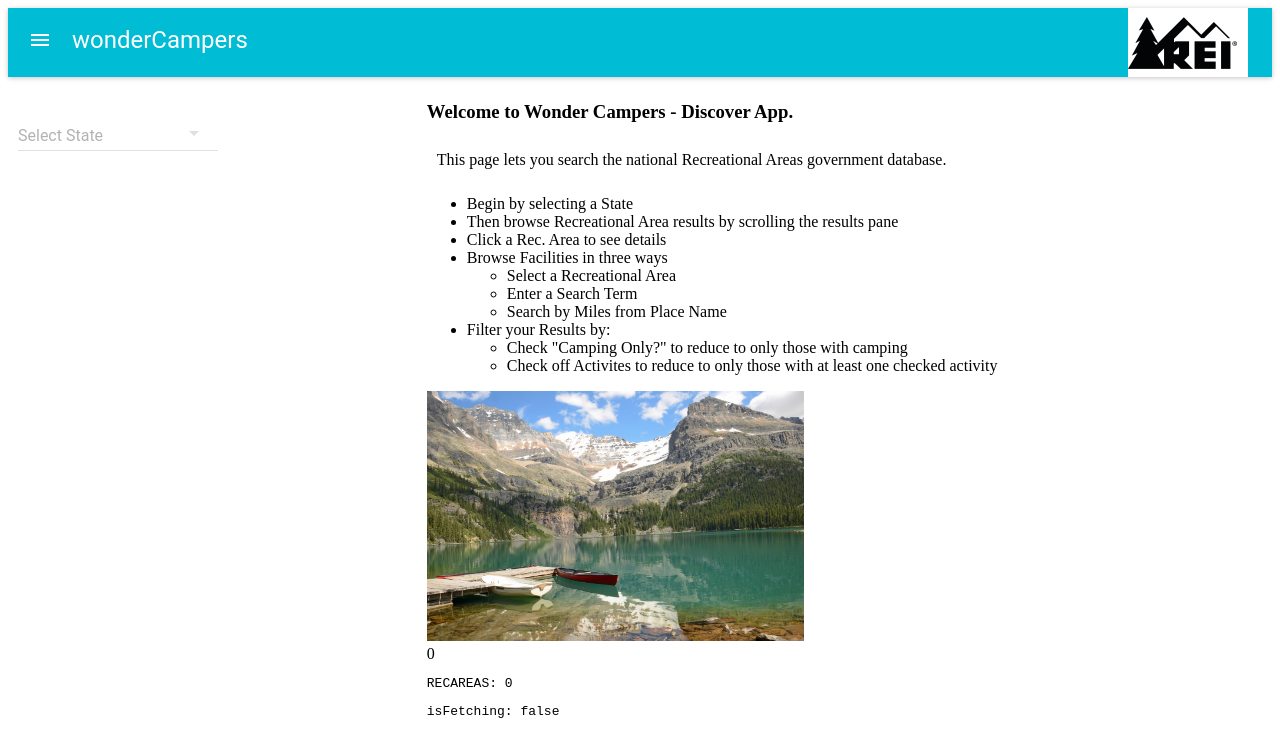
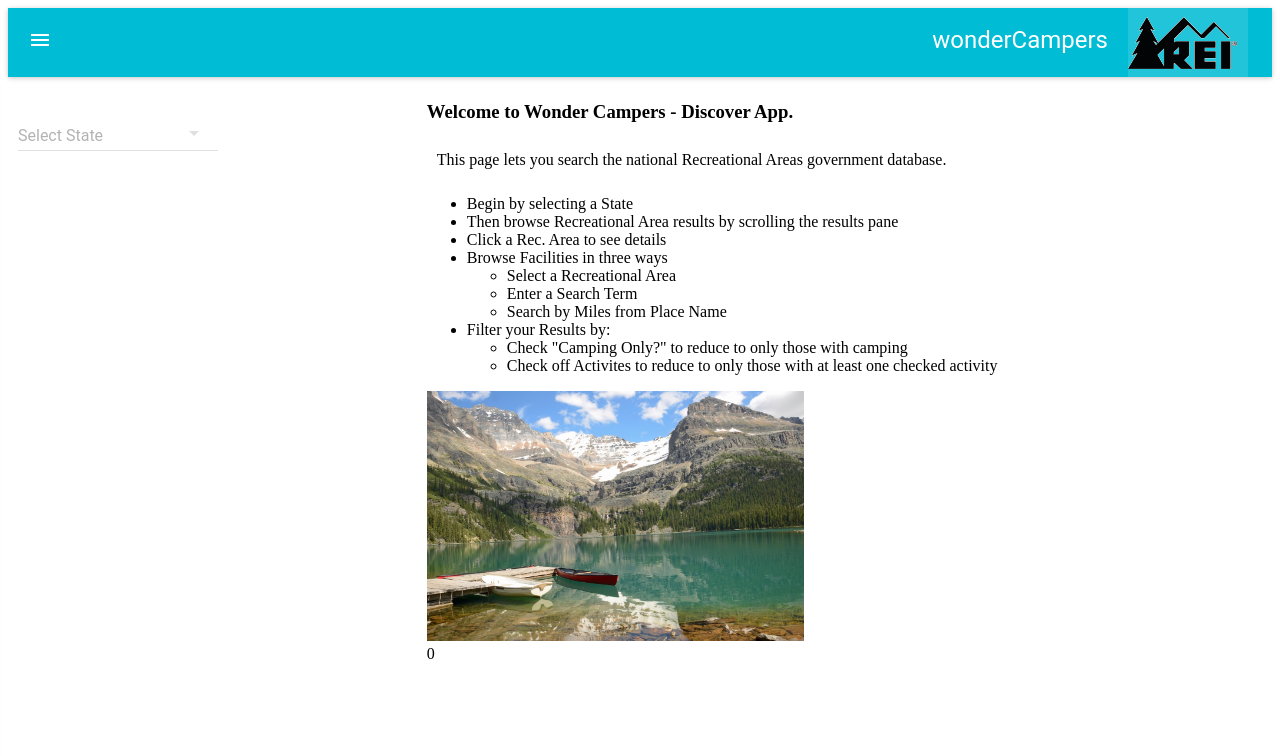
Before and after one commit to cjoybluv/wonderCampers2, a React (Create React App) app: page /discover in a window 1280 px wide. Shown: the top 756 px of the page. Built offline with nearby package versions, Linux system fonts and the light colour scheme.

Commit message:
Rename discoverProps

```diff
--- a/src/components/Discover.js
+++ b/src/components/Discover.js
@@ -26,8 +26,8 @@ class Discover extends Component {
 
   componentWillReceiveProps(update) {
     this.setState({
-      isFetching: update.recareas.isFetching,
-      recareas: update.recareas.recareas
+      isFetching: update.discoverProps.isFetching,
+      recareas: update.discoverProps.recareas
     });
   }
 
@@ -110,9 +110,6 @@ class Discover extends Component {
               </div>
             </div>
           }
-          <pre>RECAREAS: {JSON.stringify(recareas.length)}</pre>
-          <pre>isFetching: {isFetching.toString()}</pre>
-
         </span>
       </div>
     )
--- a/src/containers/App.css
+++ b/src/containers/App.css
@@ -13,13 +13,19 @@
   padding: 20px;
   color: black;
 }
-
+/*
 .App-title {
   display: inline-block;
   font-size: 1.5em;
   vertical-align: bottom;
+} */
+
+.AppBar h1 {
+  display: flex;
+  flex-direction: row;
+  justify-content: flex-end;
+  padding-right: 20px;
 }
-
 .App-intro {
   font-size: large;
 }
--- a/src/containers/App.js
+++ b/src/containers/App.js
@@ -10,7 +10,7 @@ import {
 import MuiThemeProvider from 'material-ui/styles/MuiThemeProvider';
 import { AppBar, Drawer, MenuItem } from 'material-ui';
 
-import logo from '../images/REI_logo.gif';
+import logo from '../images/REI-logo-transparent.png';
 import './App.css';
 
 import Home from './Home';
@@ -32,6 +32,7 @@ class App extends Component {
           <Router>
             <div className="App">
               <AppBar
+                className="AppBar"
                 onLeftIconButtonClick={this.handleToggle}
                 title="wonderCampers">
                 <Drawer open={this.state.open} >
--- a/src/containers/DiscoverDisplay.js
+++ b/src/containers/DiscoverDisplay.js
@@ -6,8 +6,7 @@ import { fetchRecAreas } from '../actions/discoverActions';
 
 const mapStateToDiscoverProps = (state) => (
   {
-    state: state.selectedState,
-    recareas: state.recareas
+    discoverProps: state.discoverProps
   }
 );
 
@@ -20,15 +19,8 @@ const mapDispatchToDiscoverProps = (dispatch) => (
   }
 );
 
-const mergeDiscoverProps = (stateProps, dispatchProps) => (
-  {
-    ...stateProps,
-    ...dispatchProps,
-  }
-);
 
 export default connect(
   mapStateToDiscoverProps,
-  mapDispatchToDiscoverProps,
-  mergeDiscoverProps
+  mapDispatchToDiscoverProps
 )(Discover);
--- a/src/reducers/discoverReducer.js
+++ b/src/reducers/discoverReducer.js
@@ -1,6 +1,6 @@
 import { FETCH_RECAREAS_REQUEST, FETCH_RECAREAS_SUCCESS } from '../actions/discoverActions';
 
-const recareas = (state = {
+const discoverProps = (state = {
   isFetching: false,
   selectedState: '',
   recareas: []
@@ -24,4 +24,4 @@ const recareas = (state = {
   }
 }
 
-export default recareas;
+export default discoverProps;
--- a/src/reducers/index.js
+++ b/src/reducers/index.js
@@ -2,12 +2,12 @@ import { combineReducers } from 'redux'
 
 import selectedSubreddit from './selectReducer';
 import postsBySubreddit from './postsReducer';
-import recareas from './discoverReducer';
+import discoverProps from './discoverReducer';
 
 const rootReducer = combineReducers({
   postsBySubreddit,
   selectedSubreddit,
-  recareas
+  discoverProps
 })
 
 export default rootReducer
```
Also changed, not shown: src/images/REI-logo-transparent.png (added).
